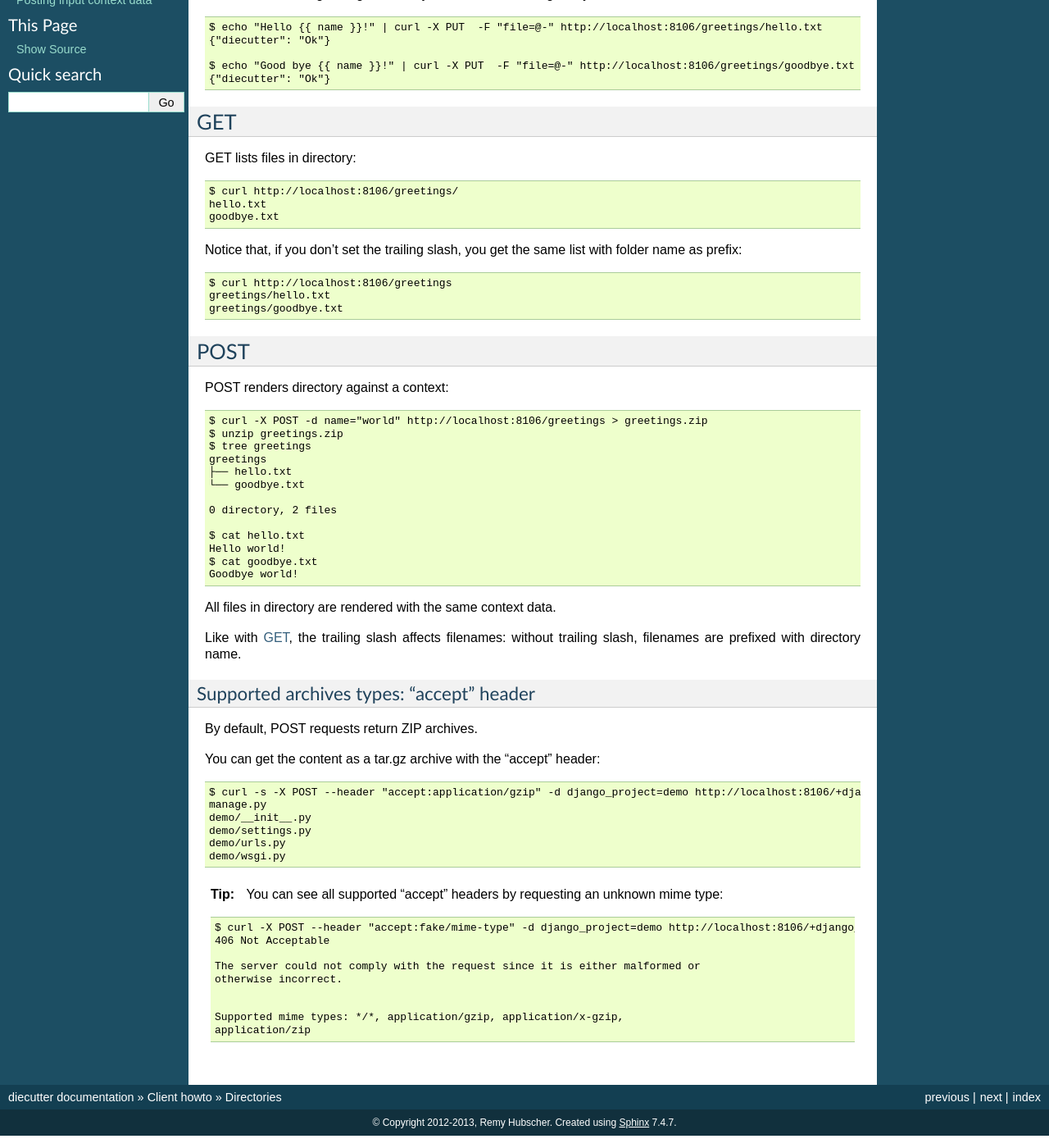
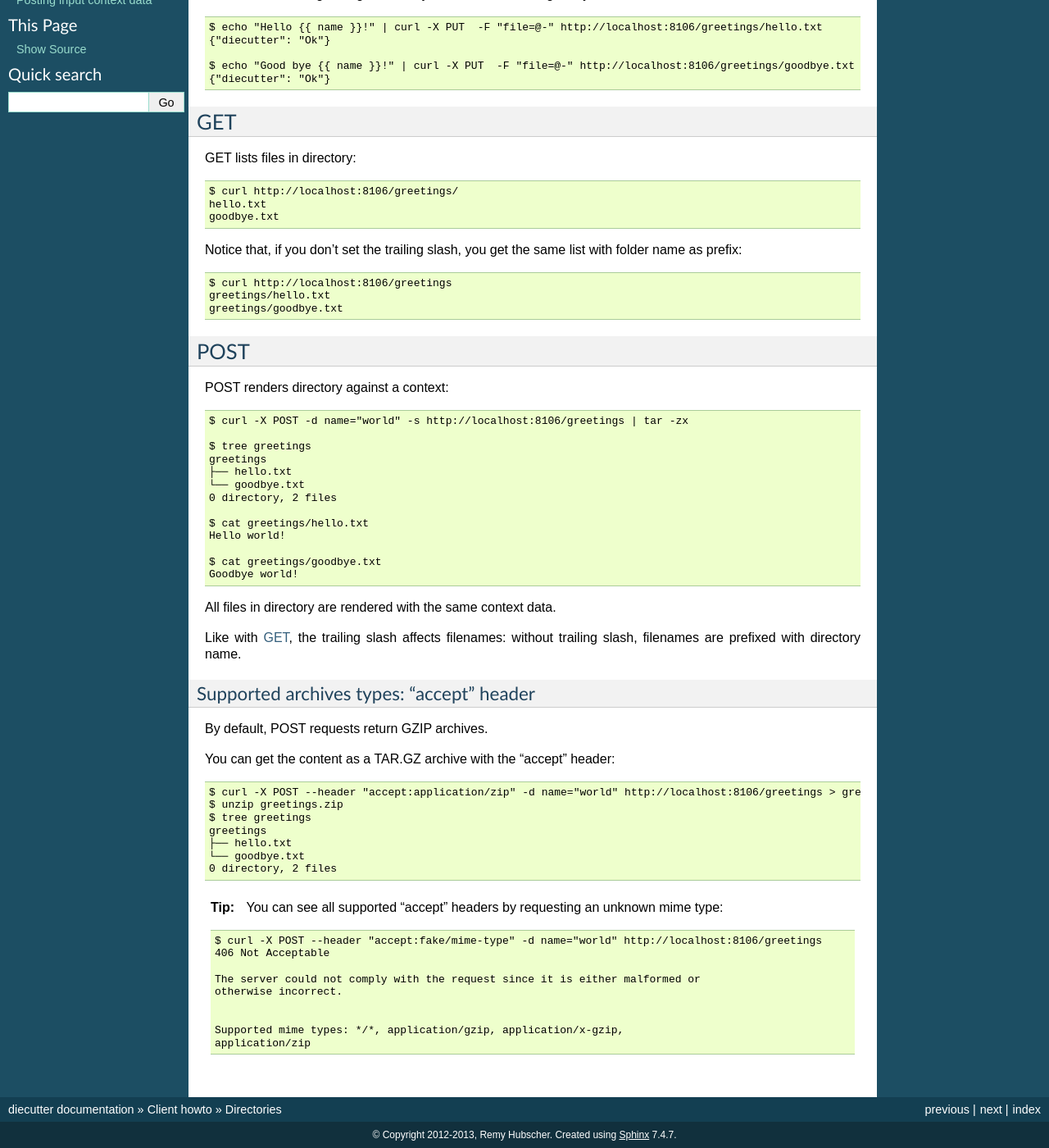
Before and after one commit to diecutter/diecutter, a Sphinx documentation site: the page built from docs/client/directories.txt, in a window 1280 px wide and 1400 px high, scrolled down 412 px. Shown: the whole window at 82% size. Built offline with Sphinx 7.4.7, drawn with Linux system fonts in a browser that asks for light colours.

Commit message:
Refs #53 - Using 'tar.gz' as default archive format. Added 'diecutter.default_archive_type' configuration directive.

```diff
--- a/docs/client/directories.txt
+++ b/docs/client/directories.txt
@@ -67,18 +67,18 @@
 
 .. code-block:: text
 
-   $ curl -X POST -d name="world" http://localhost:8106/greetings > greetings.zip
-   $ unzip greetings.zip
+   $ curl -X POST -d name="world" -s http://localhost:8106/greetings | tar -zx
+
    $ tree greetings
    greetings
    ├── hello.txt
    └── goodbye.txt
-
    0 directory, 2 files
 
-   $ cat hello.txt
+   $ cat greetings/hello.txt
    Hello world!
-   $ cat goodbye.txt
+
+   $ cat greetings/goodbye.txt
    Goodbye world!
 
 All files in directory are rendered with the same context data.
@@ -89,18 +89,19 @@
 Supported archives types: "accept" header
 =========================================
 
-By default, POST requests return ZIP archives.
+By default, POST requests return GZIP archives.
 
-You can get the content as a tar.gz archive with the "accept" header:
+You can get the content as a TAR.GZ archive with the "accept" header:
 
 .. code:: text
 
-   $ curl -s -X POST --header "accept:application/gzip" -d django_project=demo http://localhost:8106/+django_project+/ | tar -zt
-   manage.py
-   demo/__init__.py
-   demo/settings.py
-   demo/urls.py
-   demo/wsgi.py
+   $ curl -X POST --header "accept:application/zip" -d name="world" http://localhost:8106/greetings > greetings.zip
+   $ unzip greetings.zip
+   $ tree greetings
+   greetings
+   ├── hello.txt
+   └── goodbye.txt
+   0 directory, 2 files
 
 .. tip::
 
@@ -109,7 +110,7 @@
 
    .. code:: text
 
-      $ curl -X POST --header "accept:fake/mime-type" -d django_project=demo http://localhost:8106/+django_project+/
+      $ curl -X POST --header "accept:fake/mime-type" -d name="world" http://localhost:8106/greetings
       406 Not Acceptable
 
       The server could not comply with the request since it is either malformed or
--- a/docs/client/dynamic-trees.txt
+++ b/docs/client/dynamic-trees.txt
@@ -99,16 +99,15 @@
    $ curl -X POST \
           -d name=Remy -d greetings=hello -d greetings=goodbye \
           http://localhost:8106/dynamic-greetings \
-          > dynamic-greetings.zip
-   $ unzip dynamic-greetings.zip
+          | tar -zxv
    $ tree dynamic-greetings
    dynamic-greetings
    ├── hello.txt
    └── goodbye.txt
-
    0 directory, 2 files
 
    $ cat hello.txt
    hello Remy!
+
    $ cat goodbye.txt
    goodbye Remy!
```
Also changed, not shown: docs/client/output-filenames.txt (+2 -7 lines), 5 other files.
